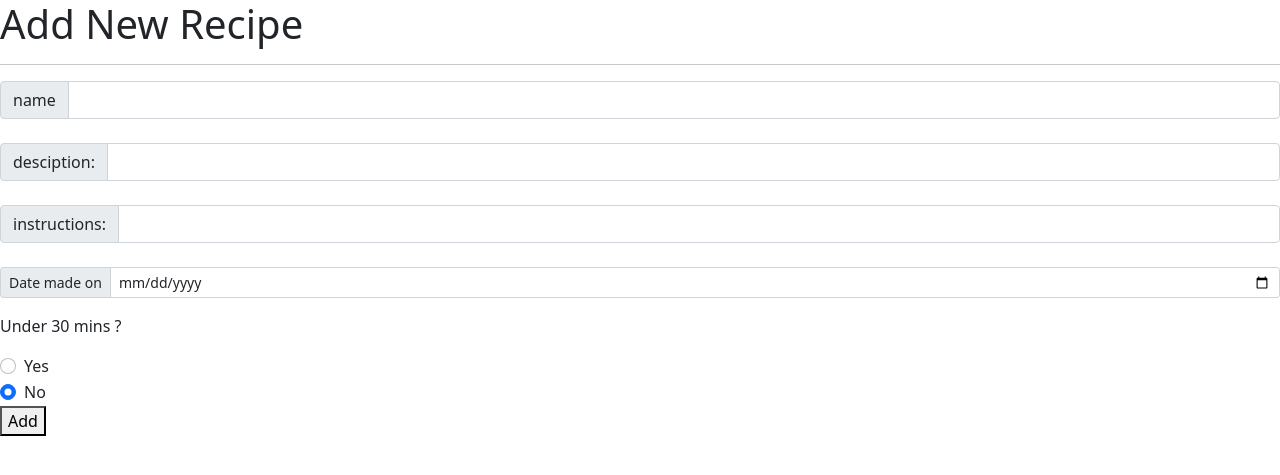
After one commit to RYESAN58/recipes, a Flask app: page /creator/1 in a window 1280 px wide. The commit adds this page. Shown: the top 475 px of the page. Run offline with Flask 2, Linux system fonts and the light colour scheme; some libraries are stand-ins or nearby versions.

Commit message:
added some more functions

```diff
--- a/flask_app/controllers/recipes.py
+++ b/flask_app/controllers/recipes.py
@@ -18,4 +18,29 @@ def description(num):
 def delete(num):
     data = {'id': num}
     Recipe.delete(data)
-    return redirect('/login')
+    return redirect(f"/dashboard/{session['user_id']}")
+
+@app.route('/creator/<int:num>')
+def create_rec(num):
+    return render_template('create.html', user = num)
+
+@app.route('/create' , methods =['POST'])
+def add_rec():
+    data= {
+        'name': request.form['name'],
+
+        'description': request.form['description'],
+
+        'instructions': request.form['instructions'],
+
+        'date': request.form['date'],
+
+        'bool': request.form['bool'],
+
+        'user_id': request.form['user_id']
+    }
+    if not Recipe.validate_rec(request.form):
+        return redirect(f"/creator/{request.form['user_id']}")
+    num1 = request.form['user_id']
+    Recipe.add(data)
+    return redirect(f'/creator/{num1}')
--- a/flask_app/controllers/users.py
+++ b/flask_app/controllers/users.py
@@ -43,7 +43,8 @@ def home(num1):
     id = {
         'id': num1
     }
-    user_recipe =  Recipe.get_by_id(id)
+    user_recipe =  Recipe.get_all_from_user(id)
+
     if session['logged_in'] == True:
         return render_template('dashboard.html', name = session['user_name'],  x= session['user_id'], array = user_recipe)
     else:
--- /dev/null
+++ b/flask_app/templates/create.html
@@ -0,0 +1,61 @@
+<!DOCTYPE html>
+<html lang="en">
+<head>
+<meta charset="UTF-8">
+<meta name="viewport" content="width=device-width, initial-scale=1.0">
+<meta http-equiv="X-UA-Compatible" content="ie=edge">
+<meta name="Description" content="Enter your description here"/>
+<link rel="stylesheet" href="https://cdnjs.cloudflare.com/ajax/libs/twitter-bootstrap/5.1.0/css/bootstrap.min.css">
+<link rel="stylesheet" href="https://cdnjs.cloudflare.com/ajax/libs/font-awesome/5.15.4/css/all.min.css">
+<link rel="stylesheet" href="assets/css/style.css">
+<title>Title</title>
+</head>
+<body>
+    <h1>Add New Recipe</h1>
+    <hr>
+    {% with messages = get_flashed_messages() %}
+                {% if messages %}
+                    {% for message in messages %}
+                        <p style="color: red; font-weight: bold;">{{message}}</p>
+                    {% endfor %}
+                {% endif %}
+            {% endwith %}
+
+    <form action="/create" method="POST">
+        <div class="input-group flex-nowrap">
+            <span class="input-group-text" id="addon-wrapping">name</span>
+            <input type="text" class="form-control" name="name">
+        </div>
+        <br>
+        <div class="input-group flex-nowrap">
+            <span class="input-group-text" >desciption:</span>
+            <input type="text" class="form-control" name= 'description'>
+        </div>
+        <br>
+        <div class="input-group flex-nowrap">
+            <span class="input-group-text">instructions:</span>
+            <input type="text" class="form-control" name="instructions">
+        </div>
+        <br>
+        <div class="input-group input-group-sm mb-3">
+            <span class="input-group-text" >Date made on</span>
+            <input type="date" class="form-control" name="date">
+        </div>
+        <p>Under 30 mins ?</p>
+        <div class="form-check">
+            <input class="form-check-input" type="radio" name="bool" value="Yes">
+            <label class="form-check-label" >
+                Yes
+            </label>
+        </div>
+        <div class="form-check">
+            <input class="form-check-input" type="radio" name="bool" value="No" checked>
+            <label class="form-check-label">
+                No
+            </label>
+        </div>
+        <input type="hidden" value="{{user}}" name="user_id">
+        <button type="submit">Add</button>
+    </form>
+</body>
+</html>
--- a/flask_app/templates/dashboard.html
+++ b/flask_app/templates/dashboard.html
@@ -14,6 +14,7 @@
     <h2>Hello {{name}}</h2>
     <table class="table">
         <thead>
+            <a href="http://127.0.0.1:5000/creator/{{x}}">Add recip</a>
             <tr>
                 <th scope="col">name</th>
                 <th scope="col">under 30?</th>
```
Also changed, not shown: flask_app/models/recipe.py (+29 -0 lines).
